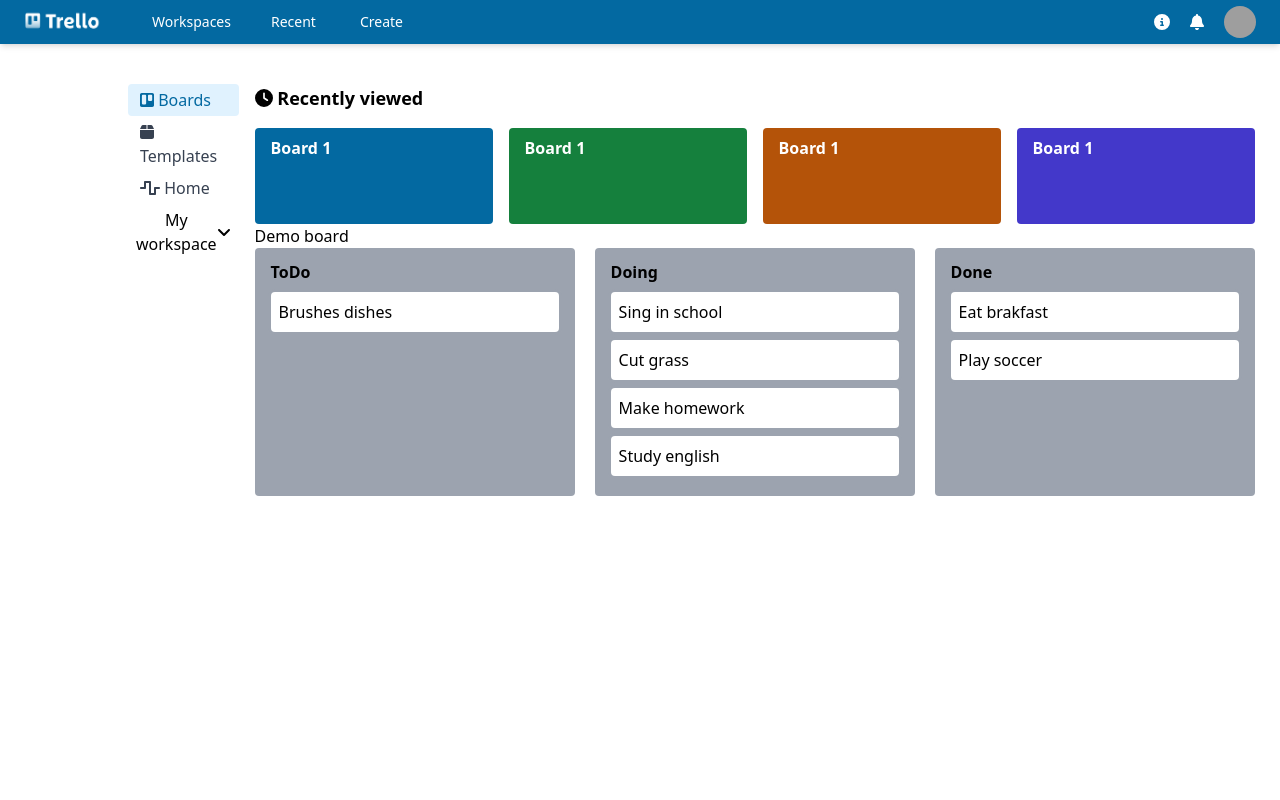
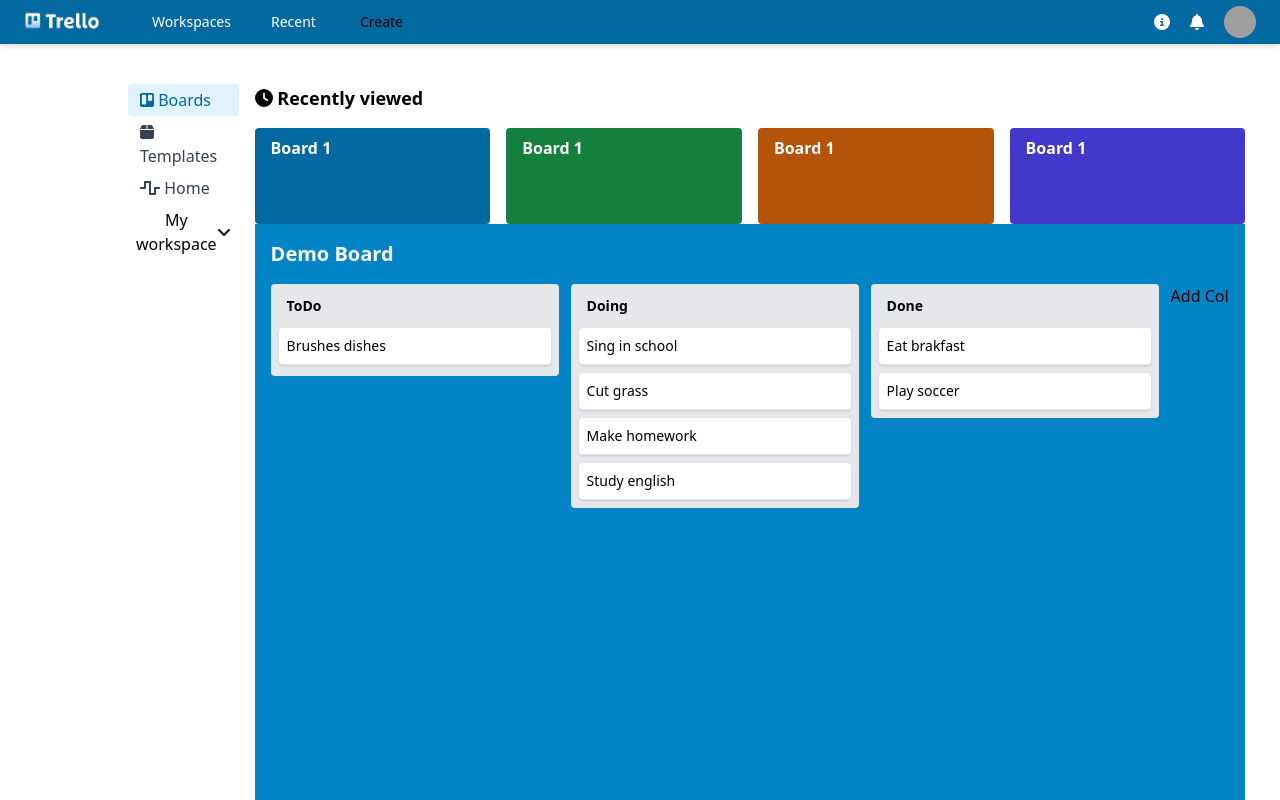
Before and after one commit to joseluis1061/trello, an Angular app: page /boards in a window 1280 px wide. Shown: the top 800 px of the page. Built offline with nearby package versions, Linux system fonts and the light colour scheme; grey boxes are pictures that could not be loaded.

Commit message:
Se agrega dialogo

```diff
--- a/src/app/pages/board/board.component.html
+++ b/src/app/pages/board/board.component.html
@@ -1,26 +1,27 @@
-<div>
-  <div class="container">
-    <h2>Demo board</h2>
-    <div class="flex gap-5" cdkDropListGroup>
-      <div
-      *ngFor="let column of columns"
-        class="w-80 rounded bg-gray-400 min-h-[6rem] px-4 py-3 font-bold"
-        cdkDropList
-        [cdkDropListData]="column.todos"
-        (cdkDropListDropped)="drop($event)"
-      >
-        <p>
-          {{column.title}}
-        </p>
-        <div
-          class="flex gap-5 bg-white my-2 ring ring-gray-400 text-left text-black font-normal p-2 rounded"
-          *ngFor="let todo of column.todos"
-          cdkDrag
-        >
-          <p>{{todo.title}}</p>
+<div class="flex flex-col h-screen">
+  <div class="w-full grow bg-sky-600 px-4 pb-4">
+    <div class="flex flex-col h-full">
+      <div>
+        <h2 class="text-xl font-bold text-white my-4">Demo Board</h2>
+      </div>
+      <div class="flex grow items-start w-full h-full overflow-x-scroll" cdkDropListGroup>
+        <div class="rounded bg-gray-200 w-72 p-2 mr-3 shrink-0" *ngFor="let column of columns">
+          <div class="flex justify-between py-1">
+            <h3 class="text-sm font-bold ml-2">{{ column.title }}</h3>
+          </div>
 
+          <div class="text-sm mt-2 min-h-[2.5rem]" cdkDropList (cdkDropListDropped)="drop($event)" [cdkDropListData]="column.todos">
+            <div
+              (click)="openDialog()"
+              *ngFor="let todo of column.todos"
+              cdkDrag
+              class="bg-white shadow p-2 rounded mt-2 border-b border-x-gray-300 cursor-pointer hover:bg-gray-400"
+            >
+              {{ todo.title }}
+            </div>
+          </div>
         </div>
-
+        <button class="shrink-0" (click)="addColumn()">Add Column</button>
       </div>
     </div>
   </div>
--- a/src/app/pages/board/board.component.ts
+++ b/src/app/pages/board/board.component.ts
@@ -3,6 +3,7 @@ import { CommonModule } from '@angular/common';
 import { faBox, faWaveSquare, faClock, faAngleUp, faAngleDown, faHeart, faBorderAll, faUsers, faGear } from '@fortawesome/free-solid-svg-icons';
 import { faTrello } from '@fortawesome/free-brands-svg-icons';
 import {DragDropModule} from '@angular/cdk/drag-drop';
+import { TodoDialogComponent } from '../../shared/components/todo-dialog/todo-dialog.component';
 import {
   CdkDragDrop,
   CdkDrag,
@@ -12,10 +13,11 @@ import {
   transferArrayItem,
 } from '@angular/cdk/drag-drop';
 import { Column, ToDo } from '../../models/todo.model';
+import { Dialog } from '@angular/cdk/dialog';
 @Component({
   selector: 'app-board',
   standalone: true,
-  imports: [CommonModule, DragDropModule, CdkDropListGroup, CdkDropList, CdkDrag],
+  imports: [CommonModule, DragDropModule, CdkDropListGroup, CdkDropList, CdkDrag, TodoDialogComponent],
   templateUrl: './board.component.html',
   styleUrl: './board.component.scss'
 })
@@ -78,6 +80,13 @@ export class BoardComponent {
     }
   ]
 
+  constructor(
+    private dialog: Dialog
+  ) { }
+
+  ngOnInit(): void {
+  }
+
   drop(event: CdkDragDrop<ToDo[]>) {
     if (event.previousContainer === event.container) {
       moveItemInArray(event.container.data, event.previousIndex, event.currentIndex);
@@ -86,9 +95,24 @@ export class BoardComponent {
         event.previousContainer.data,
         event.container.data,
         event.previousIndex,
-        event.currentIndex,
+        event.currentIndex
       );
     }
+
+  }
+
+  addColumn() {
+    this.columns.push({
+      title: 'New Column',
+      todos: [],
+    });
+  }
+
+  openDialog() {
+    this.dialog.open(TodoDialogComponent, {
+      minWidth: '300px',
+      maxWidth : '50%',
+    });
   }
 
 }
--- a/src/app/shared/components/btn/btn.component.html
+++ b/src/app/shared/components/btn/btn.component.html
@@ -1,6 +1,6 @@
 <button
   [type]="typeBtn"
-  class="w-full font-medium rounded text-sm px-5 py-2 focus:ring-4"
+  class=" w-full font-medium rounded text-sm text-left px-5 py-2  focus:ring-4"
   [ngClass]="colors"
 >
   <ng-content></ng-content>
--- a/src/app/shared/components/btn/btn.component.ts
+++ b/src/app/shared/components/btn/btn.component.ts
@@ -16,6 +16,9 @@ export class BtnComponent{
 
   get colors(){
     return {
+      'text-white': this.color === 'success' || this.color === 'primary' || this.color === 'red',
+      'text-gray-700': this.color === 'gray-light',
+
       'bg-success-700': this.color === 'success',
       'hover:bg-success-800': this.color === 'success',
       'focus:ring-success-300': this.color === 'success',
@@ -24,11 +27,15 @@ export class BtnComponent{
       'hover:bg-primary-800': this.color === 'primary',
       'focus:ring-primary-300': this.color === 'primary',
 
-      'bg-danger-700': this.color === 'danger',
-      'hover:bg-danger-800': this.color === 'danger',
-      'focus:ring-danger-300': this.color === 'danger',
+      'bg-red-700': this.color === 'red',
+      'hover:bg-red-800': this.color === 'red',
+      'focus:ring-red-300': this.color === 'red',
 
-      [this.textColor]: true,
+      'bg-gray-200': this.color === 'gray-light',
+      'hover:bg-gray-500': this.color === 'gray-light',
+      'focus:ring-gray-50': this.color === 'gray-light',
+
+      //[this.textColor]: true,
     }
   }
 
--- /dev/null
+++ b/src/app/shared/components/todo-dialog/todo-dialog.component.html
@@ -0,0 +1,39 @@
+<div class="p-6 bg-gray-100 relative rounded shadow">
+  <button (click)="close()" type="button" class="absolute top-3 right-3 focus:outline-none p-2">
+    <fa-icon [icon]="faClose"></fa-icon>
+  </button>
+  <div class="flex space-x-2 mb-5">
+    <fa-icon class="text-gray-800" [icon]="faCheckToSlot"></fa-icon>
+    <div class="flex flex-col">
+      <h3 class="text-lg font-semibold text-gray-800">Task 1</h3>
+      <p class="text-sm text-gray-500">in list ToDo</p>
+    </div>
+  </div>
+  <div class="flex w-full gap-4">
+    <div class="flex space-x-2 mb-5 w-4/6">
+      <fa-icon class="text-gray-800" [icon]="faBars"></fa-icon>
+      <div class="flex flex-col">
+        <h3 class="text-lg font-semibold text-gray-800">Description</h3>
+        <p class="text-sm text-gray-500">Lorem ipsum dolor sit amet consectetur adipisicing elit. Officiis, hic? Adipisci soluta cum odio, beatae ratione magni nobis, optio similique rerum minus excepturi sed vel, id voluptatibus repellendus numquam quod.</p>
+      </div>
+    </div>
+    <div class="flex flex-auto space-y-2 flex-col">
+      <app-btn typeBtn="button" color="gray-light">
+        <fa-icon class="text-gray-800" [icon]="faUser"></fa-icon>
+        Members
+      </app-btn>
+      <app-btn typeBtn="button" color="gray-light">
+        <fa-icon class="text-gray-800" [icon]="faTag"></fa-icon>
+        Labels
+      </app-btn>
+      <app-btn typeBtn="button" color="gray-light">
+        <fa-icon class="text-gray-800" [icon]="faCheckSquare"></fa-icon>
+        Checklist
+      </app-btn>
+      <app-btn typeBtn="button" color="gray-light">
+        <fa-icon class="text-gray-800" [icon]="faClock"></fa-icon>
+        Dates
+      </app-btn>
+    </div>
+  </div>
+</div>
--- /dev/null
+++ b/src/app/shared/components/todo-dialog/todo-dialog.component.ts
@@ -0,0 +1,34 @@
+import { Component } from '@angular/core';
+import { DialogRef } from '@angular/cdk/dialog';
+import { FontAwesomeModule } from '@fortawesome/angular-fontawesome';
+import { faClose, faCheckToSlot, faBars, faUser, faTag, faCheckSquare, faClock } from '@fortawesome/free-solid-svg-icons';
+import {DialogModule} from '@angular/cdk/dialog';
+import { BtnComponent } from '../btn/btn.component';
+@Component({
+  selector: 'app-todo-dialog',
+  standalone: true,
+  imports: [DialogModule, FontAwesomeModule, BtnComponent],
+  templateUrl: './todo-dialog.component.html'
+})
+export class TodoDialogComponent {
+
+  faClose = faClose;
+  faCheckToSlot = faCheckToSlot;
+  faBars = faBars;
+  faUser = faUser;
+  faTag = faTag;
+  faCheckSquare = faCheckSquare;
+  faClock = faClock;
+
+  constructor(
+    private dialogRef: DialogRef
+  ) { }
+
+  ngOnInit(): void {
+  }
+
+  close() {
+    this.dialogRef.close();
+  }
+
+}
```
